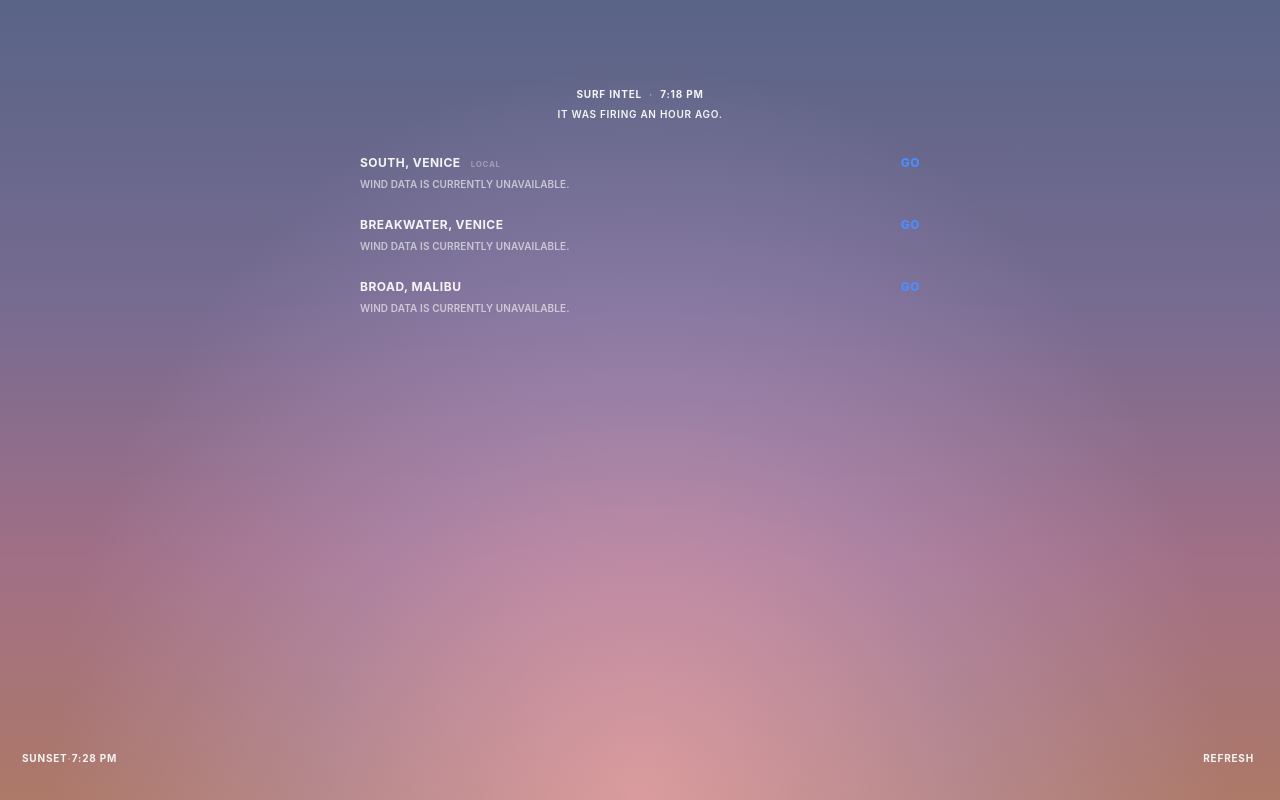
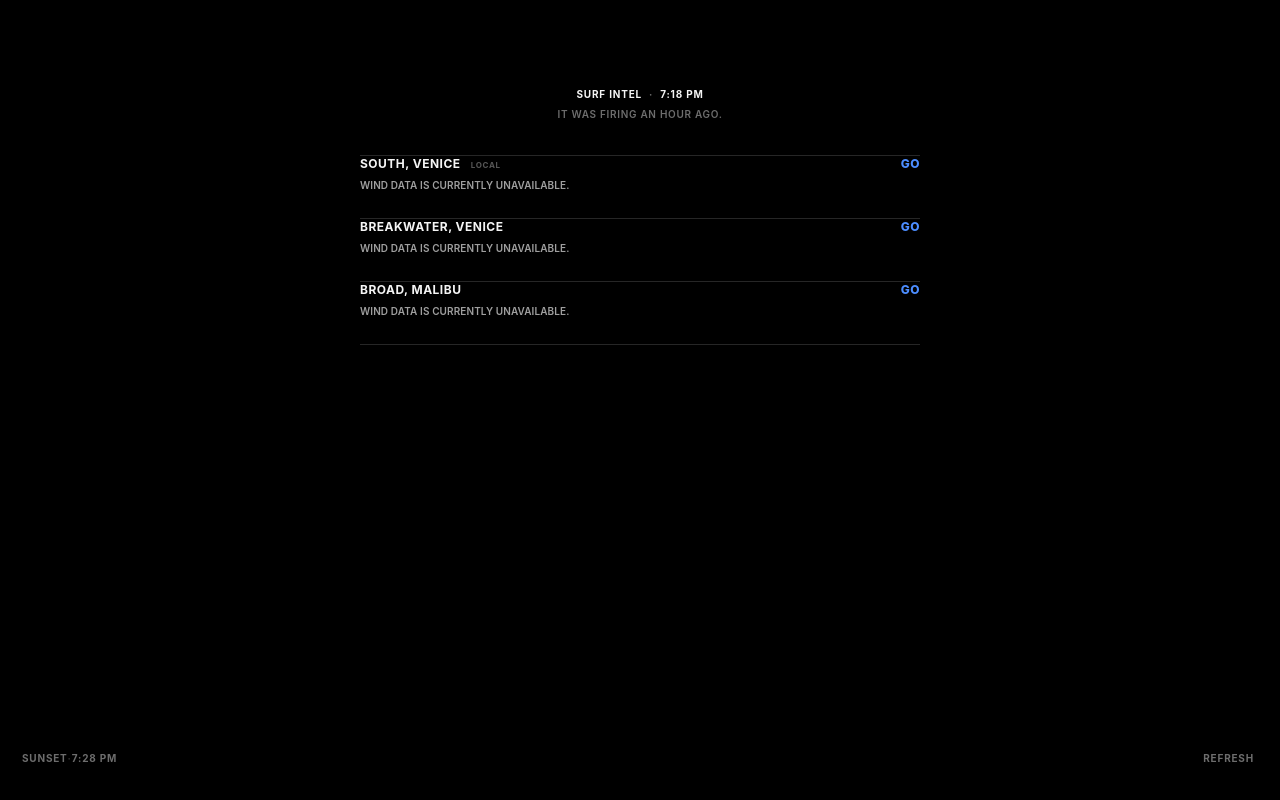
Before and after one commit to hernanqu/surf-intel, a Flask app: page / in a window 1280 px wide. Run offline with Flask 3, Linux system fonts and the light colour scheme; data that the repository does not hold is empty.

Commit message:
Restore black background and surf windows

```diff
--- a/templates/index.html
+++ b/templates/index.html
@@ -8,7 +8,6 @@
         content="width=device-width, initial-scale=1.0"
     >
 
-    <meta name="theme-color" content="#34394f">
     <title>Surf Intel</title>
 
     <style>
@@ -17,92 +16,11 @@
         }
 
         :root {
-            --background:
-                linear-gradient(
-                    180deg,
-                    #111111 0%,
-                    #050505 55%,
-                    #000000 100%
-                );
+            --background: #000000;
             --text: #f5f5f5;
             --muted: #6d6d6d;
             --divider: #262626;
             --accent: #666666;
-        }
-
-        body.sky-night {
-            --background:
-                radial-gradient(
-                    ellipse at 50% 100%,
-                    rgba(57, 43, 91, 0.24) 0%,
-                    transparent 58%
-                ),
-                linear-gradient(
-                    180deg,
-                    #05060d 0%,
-                    #080711 50%,
-                    #020203 100%
-                );
-        }
-
-        body.sky-predawn {
-            --background:
-                radial-gradient(
-                    ellipse at 50% 100%,
-                    rgba(165, 112, 188, 0.34) 0%,
-                    rgba(82, 74, 140, 0.18) 38%,
-                    transparent 68%
-                ),
-                linear-gradient(
-                    180deg,
-                    #111426 0%,
-                    #242343 48%,
-                    #352b48 100%
-                );
-        }
-
-        body.sky-dawn {
-            --background:
-                radial-gradient(
-                    ellipse at 50% 100%,
-                    rgba(255, 184, 200, 0.55) 0%,
-                    rgba(207, 178, 231, 0.28) 35%,
-                    transparent 65%
-                ),
-                linear-gradient(
-                    180deg,
-                    #596486 0%,
-                    #776b91 38%,
-                    #a16f86 70%,
-                    #ad7968 100%
-                );
-        }
-
-        body.sky-day {
-            --background:
-                radial-gradient(
-                    ellipse at 50% 0%,
-                    rgba(77, 101, 141, 0.20) 0%,
-                    transparent 64%
-                ),
-                linear-gradient(
-                    180deg,
-                    #111720 0%,
-                    #0c1118 50%,
-                    #050607 100%
-                );
-        }
-
-        body.sky-sunset {
-            --background:
-                linear-gradient(
-                    180deg,
-                    #34394f 0%,
-                    #403d58 20%,
-                    #5c4d6c 45%,
-                    #855e78 72%,
-                    #a66f62 100%
-                );
         }
 
         body.status-go {
@@ -138,7 +56,6 @@
 
         body {
             min-height: 100vh;
-            transition: background 1.4s ease;
         }
 
         .page {
@@ -206,7 +123,7 @@
 
         .status.loading,
         .status.error {
-            color: var(--text);
+            color: var(--muted);
         }
 
         .window {
@@ -424,7 +341,11 @@
         }
 
         .spot-panel {
-            border: 0;
+            border-top: 1px solid var(--divider);
+        }
+
+        .spot-panel:last-child {
+            border-bottom: 1px solid var(--divider);
         }
 
         .spot-summary {
@@ -549,7 +470,7 @@
             display: flex;
             align-items: center;
 
-            color: var(--text);
+            color: var(--muted);
 
             font-size: 10px;
             font-weight: 700;
@@ -568,7 +489,7 @@
 
             border: 0;
             background: transparent;
-            color: var(--text);
+            color: var(--muted);
 
             font: inherit;
             font-size: 10px;
@@ -740,7 +661,7 @@
             line-height: 1.4;
             letter-spacing: 0.07em;
             text-transform: uppercase;
-            color: var(--text);
+            color: var(--muted);
         }
 
         @media (max-width: 700px) {
@@ -1083,157 +1004,6 @@ function updateTimes() {
 }
 
 
-function parseClockToday(clockText) {
-
-    if (!clockText) {
-        return null;
-    }
-
-    const match = clockText
-        .trim()
-        .match(/^(\d{1,2}):(\d{2})\s*(AM|PM)$/i);
-
-    if (!match) {
-        return null;
-    }
-
-    let hour = Number(match[1]);
-    const minute = Number(match[2]);
-    const period = match[3].toUpperCase();
-
-    if (period === "PM" && hour !== 12) {
-        hour += 12;
-    }
-
-    if (period === "AM" && hour === 12) {
-        hour = 0;
-    }
-
-    const result = new Date();
-
-    result.setHours(hour, minute, 0, 0);
-
-    return result;
-}
-
-
-function updateSkyBackground(data) {
-
-    const body = document.body;
-    const themeColor =
-        document.getElementById("themeColor");
-
-    body.classList.remove(
-        "sky-night",
-        "sky-predawn",
-        "sky-dawn",
-        "sky-day",
-        "sky-sunset"
-    );
-
-    const now = new Date();
-
-    const apiIsDay =
-        data.current &&
-        data.current.is_day;
-
-    const isNight = apiIsDay === 0;
-
-    const sunset =
-        data.sunset &&
-        data.sunset.sunset
-            ? parseClockToday(data.sunset.sunset)
-            : null;
-
-    const dawn =
-        data.dawn_forecast &&
-        data.dawn_forecast.time
-            ? parseClockToday(data.dawn_forecast.time)
-            : null;
-
-    /*
-     * DAYLIGHT
-     *
-     * Sunset atmosphere begins about 75 minutes
-     * before actual sunset.
-     */
-    if (!isNight) {
-
-        if (sunset) {
-
-            const minutesToSunset =
-                (sunset - now) / 60000;
-
-            if (minutesToSunset <= 75) {
-                body.classList.add("sky-sunset");
-                if (themeColor) {
-                    themeColor.content = "#34394f";
-                }
-                return;
-            }
-        }
-
-        /*
-         * For roughly the first hour after dawn,
-         * retain the dawn palette.
-         */
-        if (now.getHours() < 8) {
-            body.classList.add("sky-dawn");
-            if (themeColor) {
-                themeColor.content = "#596486";
-            }
-            return;
-        }
-
-        body.classList.add("sky-day");
-        if (themeColor) {
-            themeColor.content = "#111720";
-        }
-        return;
-    }
-
-    /*
-     * NIGHT
-     *
-     * Before noon while is_day === 0 means we're
-     * approaching today's dawn. Evening darkness
-     * remains in the night palette.
-     */
-    if (now.getHours() < 12 && dawn) {
-
-        const minutesToDawn =
-            (dawn - now) / 60000;
-
-        if (
-            minutesToDawn >= 0 &&
-            minutesToDawn <= 45
-        ) {
-            body.classList.add("sky-dawn");
-            if (themeColor) {
-                themeColor.content = "#596486";
-            }
-            return;
-        }
-
-        if (
-            minutesToDawn > 45 &&
-            minutesToDawn <= 105
-        ) {
-            body.classList.add("sky-predawn");
-            if (themeColor) {
-                themeColor.content = "#111426";
-            }
-            return;
-        }
-    }
-
-    body.classList.add("sky-night");
-    if (themeColor) {
-        themeColor.content = "#05060d";
-    }
-}
-
-
 function dawnReason(data, assessment) {
 
     if (
@@ -1278,13 +1048,6 @@ function dawnReason(data, assessment) {
 
 function renderSpot(panel, data) {
 
-    if (
-        data.spot &&
-        data.spot.name === "Venice South"
-    ) {
-        updateSkyBackground(data);
-    }
-
     const assessment = data.assessment || {};
     const status = assessment.status || "ERROR";
 
```
